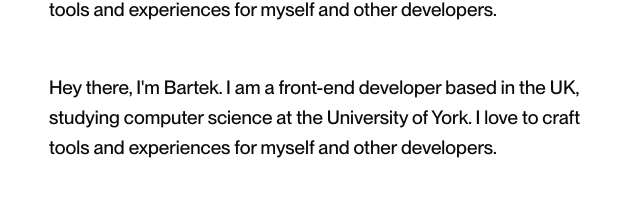
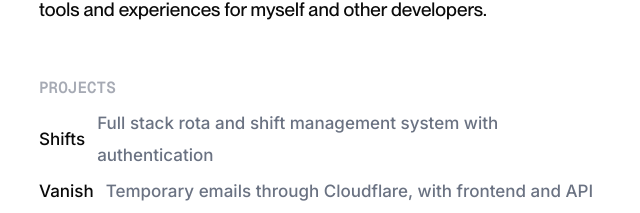
Before and after one commit to nocdn/portfolior, a Next.js app: page / in a window 1280 px wide. Shown: the part 203-416 px from the top of the page, without its empty margins (318-958 px from the left). Built offline with nearby package versions, Linux system fonts and the light colour scheme; what tailwindcss-motion would draw is missing.

Commit message:
feat: testing fonts

```diff
--- a/app/page.tsx
+++ b/app/page.tsx
@@ -72,7 +72,7 @@ export default function Home() {
       {isMobile ? (
         <p>Mobile</p>
       ) : (
-        <main className="w-[546px] mb-24 mx-auto pt-26 flex flex-col gap-12">
+        <main className="w-[566px] mb-24 mx-auto pt-26 flex flex-col gap-12">
           <DesktopSection
             title="ABOUT"
             className="motion-blur-in-[2px] motion-opacity-in-0 motion-translate-y-in-[7%]"
@@ -84,7 +84,7 @@ export default function Home() {
               developers.
             </div>
           </DesktopSection>
-          <p
+          {/* <p
             style={{
               fontFamily: "PP",
               fontWeight: 500,
@@ -106,7 +106,7 @@ export default function Home() {
             . I am a front-end developer based in the UK, studying computer
             science at the University of York. I love to craft tools and
             experiences for myself and other developers.
-          </p>
+          </p> */}
           <DesktopSection
             title="PROJECTS"
             className="motion-blur-in-[2px] motion-opacity-in-0 motion-translate-y-in-[2.5%] motion-delay-100"
```
